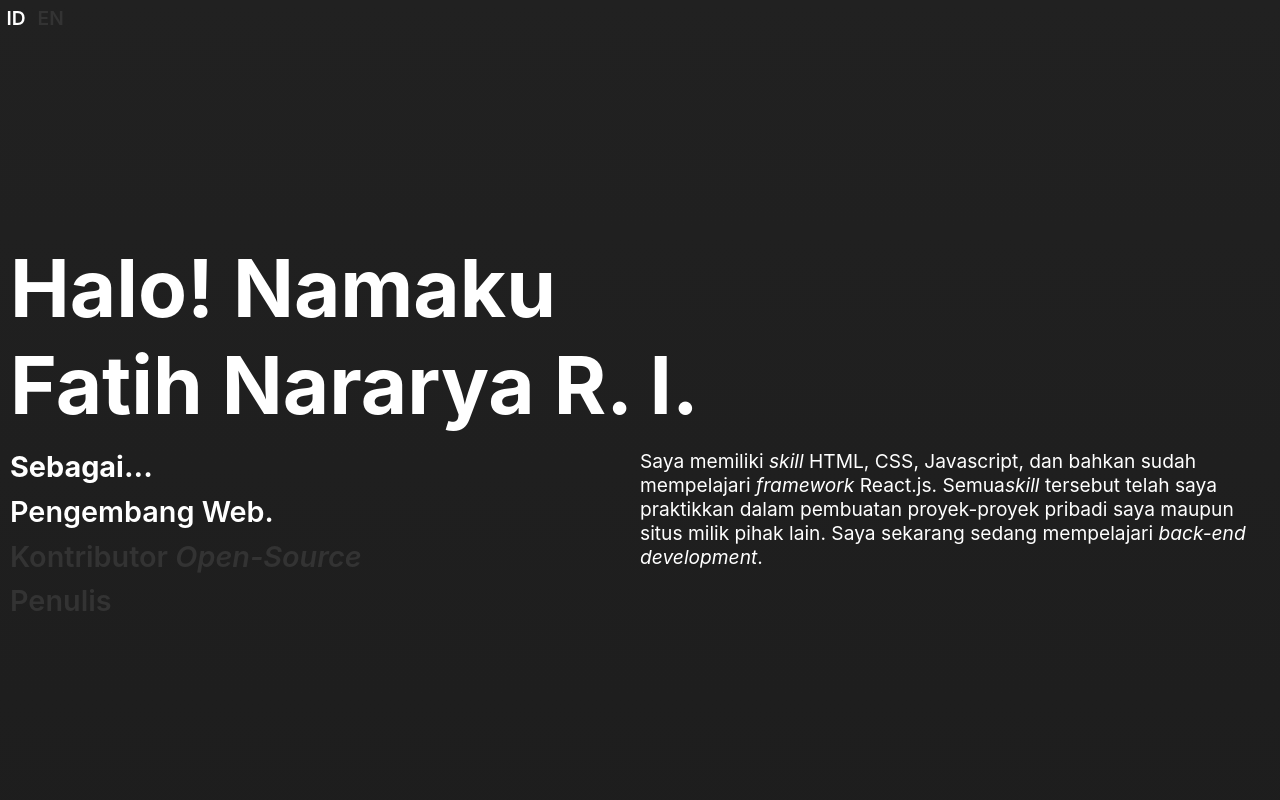
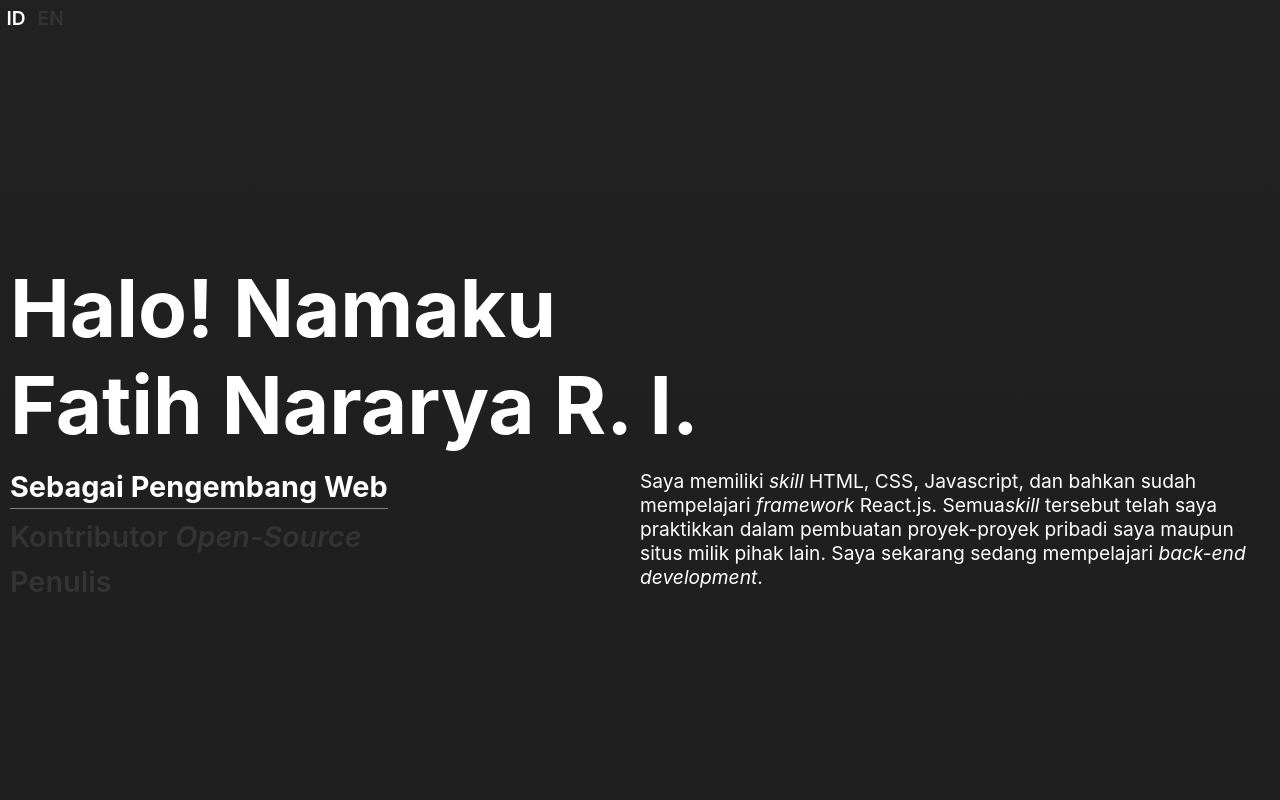
Before and after one commit to Fatih20/FatihNRI, a React (Create React App) app: page / in a window 1280 px wide. Shown: the top 800 px of the page. Built offline with nearby package versions, Linux system fonts and the light colour scheme.

Commit message:
Redesign the profile section.

```diff
--- a/src/components/profile.js
+++ b/src/components/profile.js
@@ -6,6 +6,7 @@ import { VanillaButton } from "../GlobalComponent";
 import { useContent } from "../context/language";
 import { useIsEnglish } from "../context/language";
 
+import { shadeColor } from "../theme";
 
 const Main = styled.div`
     align-items: center;
@@ -56,6 +57,11 @@ const BottomContainer = styled.div`
     }
 `;
 
+const WhatAmILine = styled.h2`
+    border-bottom: solid 1px ${({theme}) => shadeColor(theme.standaloneBorder, -50)};
+    padding-bottom: 0.15em;
+`;
+
 const OccupationContainer = styled.div`
     align-items: flex-start;
     display: flex;
@@ -90,7 +96,7 @@ const Occupation = styled(VanillaButton)`
 
     &:hover {
         /* box-shadow: 0 3px 5px rgba(255, 255, 255, 0.35); */
-        color: ${({theme}) => theme.regularText};
+        color: ${({theme}) => theme.aboutToBeSelectedBareText};
     }
 `;
 
@@ -130,10 +136,12 @@ export default function Profile (){
     function rearrangedOccupations() {
         let newOccupations = JSON.parse(JSON.stringify(occupations));
         const selectedOccupation = occupations[indexOfShownOccupation];
-        newOccupations.splice(0, 0, selectedOccupation);
-        newOccupations.splice(indexOfShownOccupation+1, 1);
-        console.log(newOccupations)
+        newOccupations.splice(indexOfShownOccupation, 1);
         return newOccupations;
+    }
+
+    function whatAmI() {
+        return `${asAMaker(indexOfShownOccupation)} ${occupations[indexOfShownOccupation]["name"]}`
     }
 
 
@@ -144,7 +152,7 @@ export default function Profile (){
                 <Title>{greeting} <br/>Fatih Nararya R. I.</Title>
                 <BottomContainer>
                     <OccupationContainer>
-                        <h2>{asAMaker(indexOfShownOccupation)}...</h2>
+                        <WhatAmILine dangerouslySetInnerHTML={{ __html : whatAmI() }}/>
                         {rearrangedOccupations().map(occupationMaker)}
                     </OccupationContainer>
                     <SummaryContainer>
--- a/src/theme.js
+++ b/src/theme.js
@@ -10,6 +10,7 @@ export const dark = {
     emphasizedContainerBorder : "#555761",
     emphasizedContainerShadow : "rgba(255, 255, 255, 0.35)",
     unselectedBareText : "#333333",
+    aboutToBeSelectedBareText : "#4d4d4d",
     standaloneBorder : "#ffffff",
     scrollbarThumbFill : "#333333",
     scrollbarThumbBorder : "#000000",
```
